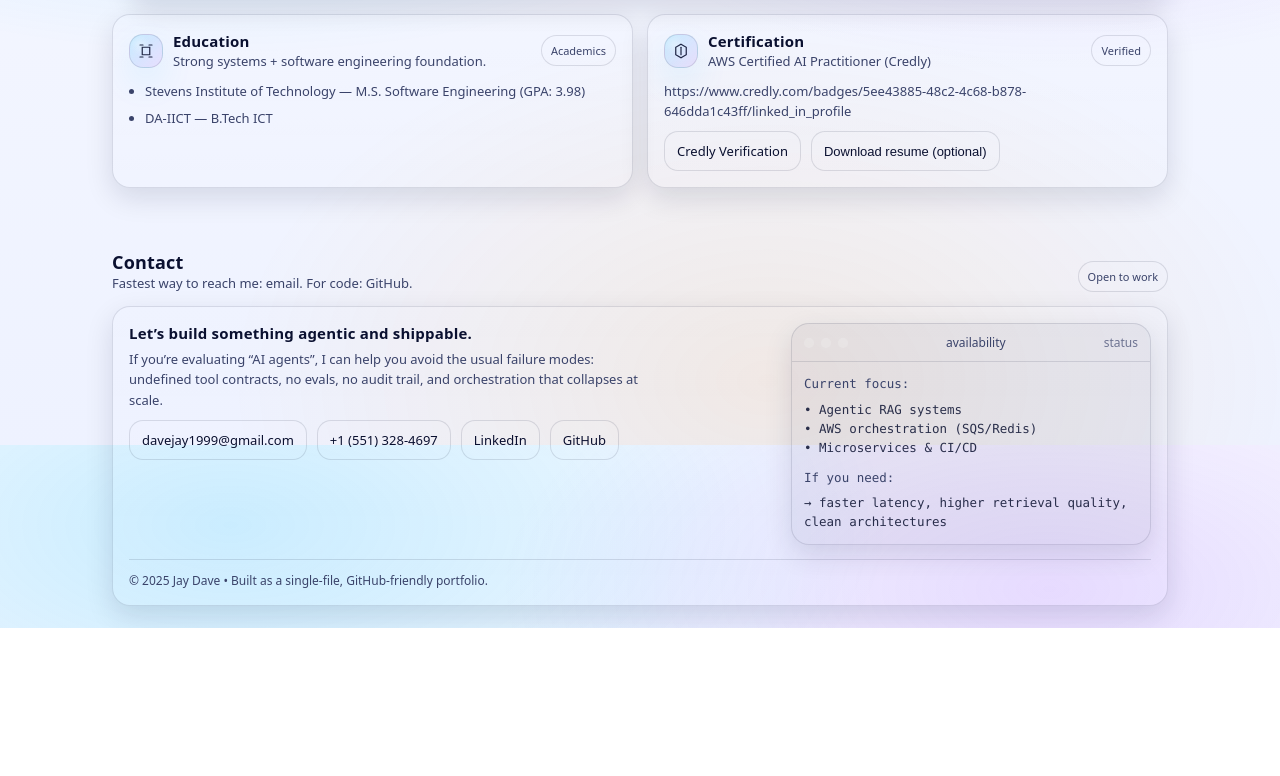
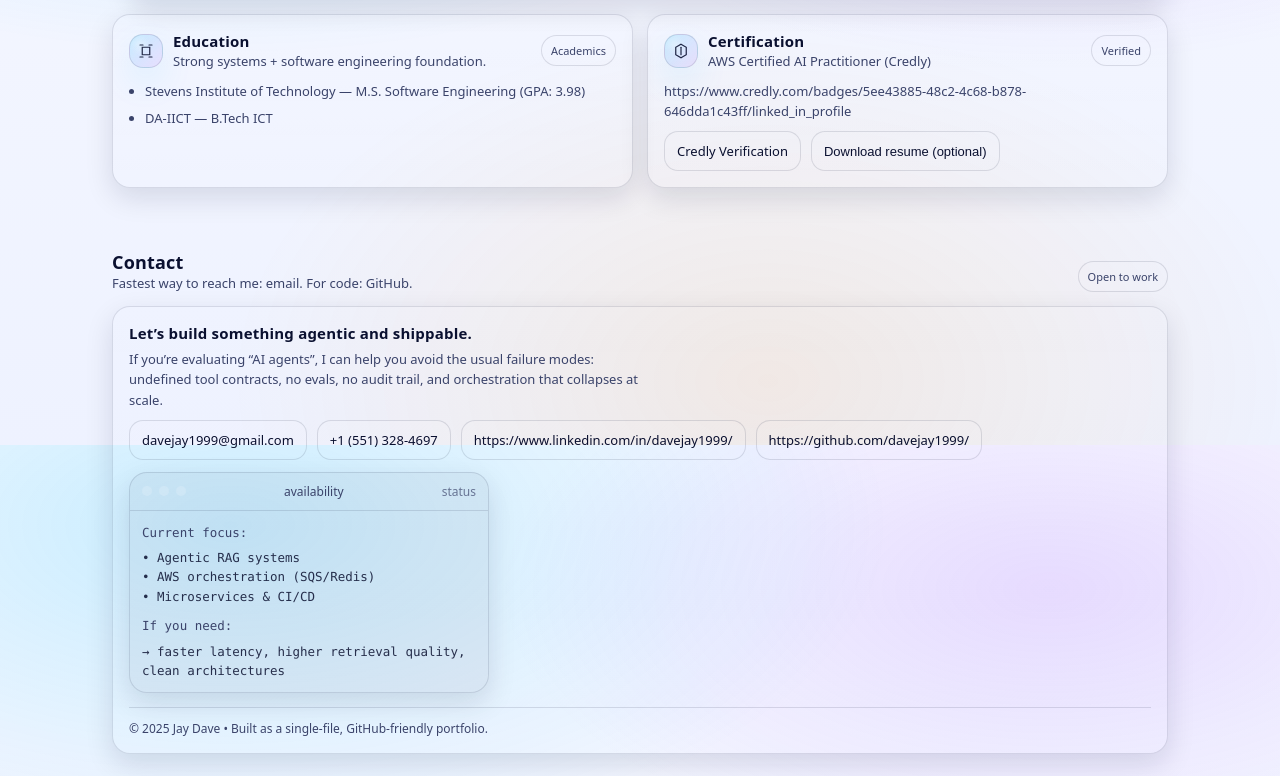
Before and after one commit to davejay1999/portfolio, a plain HTML site: page index.html in a window 1280 px wide. Shown: the part 2755-3531 px from the top of the page. Before the commit the page ends 3383 px from the top, so only its background shows below. Drawn offline with Linux system fonts and the light colour scheme.

Commit message:
Update LinkedIn and GitHub links to full URLs

```diff
--- a/index.html
+++ b/index.html
@@ -1102,8 +1102,8 @@
               <div class="contactRow">
                 <a href="mailto:davejay1999@gmail.com">davejay1999@gmail.com</a>
                 <a href="tel:+15513284697">+1 (551) 328-4697</a>
-                <a href="https://www.linkedin.com/in/davejay1999/" target="_blank" rel="noopener noreferrer">LinkedIn</a>
-                <a href="https://github.com/davejay1999/" target="_blank" rel="noopener noreferrer">GitHub</a>
+                <a href="https://www.linkedin.com/in/davejay1999/" target="_blank" rel="noopener noreferrer">https://www.linkedin.com/in/davejay1999/</a>
+                <a href="https://github.com/davejay1999/" target="_blank" rel="noopener noreferrer">https://github.com/davejay1999/</a>
               </div>
             </div>
             <div style="min-width:260px; flex:1; max-width:360px;">
```
